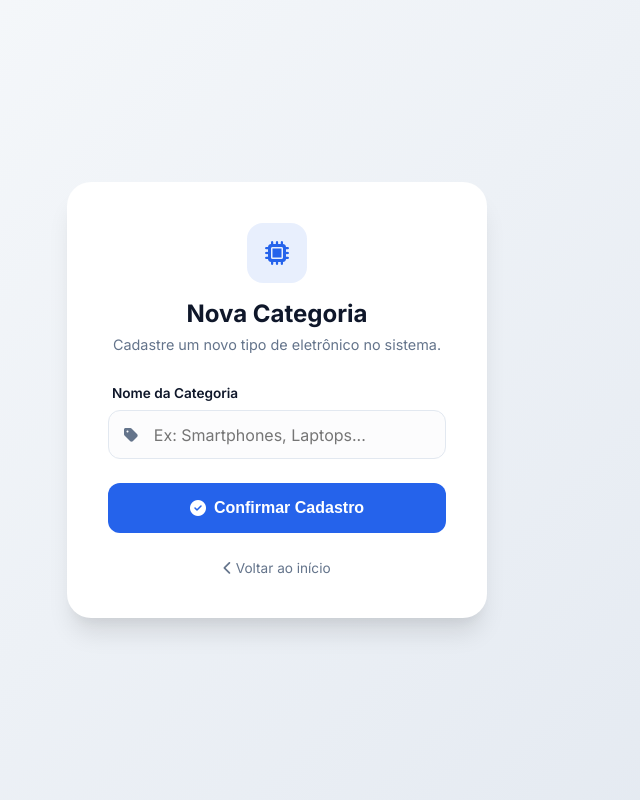
After one commit to Muhhdionizio31/Loja-de-eletronicos, a FastAPI app: template templates/cadastrar.html in a window 1280 px wide. The commit adds this page. Shown: the whole page, without its empty margins (363-1003 px from the left). Run offline with FastAPI, Linux system fonts and the light colour scheme; the template is opened without the code that fills it, so the values that code supplies are empty.

Commit message:
Criando e esrilizando a rota de cadastro das categorias

```diff
--- a/main.py
+++ b/main.py
@@ -16,3 +16,21 @@ def index(request:Request):
         "index.html",
         {"request":request}
     )
+
+@app.get("/eletronico/cadastro")
+def exibir_cadastro(request:Request):
+    return templates.TemplateResponse(
+        request,
+        "cadastrar.html",
+        {"request":request}
+    )
+
+@app.post("/eletronico")
+def criar_eletronico(
+    nome: str = Form(...),
+    db: Session = Depends(get_db)
+):
+    novo_eletronico = Eletronico(nome=nome)
+    db.add(novo_eletronico)
+    db.commit()
+    return RedirectResponse(url="/", status_code=303)
--- /dev/null
+++ b/templates/cadastrar.html
@@ -0,0 +1,218 @@
+<!DOCTYPE html>
+<html lang="pt-br">
+<head>
+    <meta charset="UTF-8">
+    <meta name="viewport" content="width=device-width, initial-scale=1.0">
+    <title>Cadastro de Categorias | TechNova</title>
+    <link href="https://fonts.googleapis.com/css2?family=Inter:wght@400;600;700&display=swap" rel="stylesheet">
+    <link rel="stylesheet" href="https://cdnjs.cloudflare.com/ajax/libs/font-awesome/6.4.0/css/all.min.css">
+
+    <style>
+        :root {
+            --primary: #2563eb;
+            --primary-dark: #1d4ed8;
+            --bg-gradient: linear-gradient(135deg, #f8fafc 0%, #e2e8f0 100%);
+            --text-main: #0f172a;
+            --text-muted: #64748b;
+            --white: #ffffff;
+            --shadow: 0 20px 25px -5px rgba(0, 0, 0, 0.1), 0 10px 10px -5px rgba(0, 0, 0, 0.04);
+        }
+
+        * {
+            margin: 0;
+            padding: 0;
+            box-sizing: border-box;
+        }
+
+        body {
+            font-family: 'Inter', sans-serif;
+            background: var(--bg-gradient);
+            height: 100vh;
+            display: flex;
+            justify-content: center;
+            align-items: center;
+            color: var(--text-main);
+        }
+
+        .card {
+            background: var(--white);
+            width: 100%;
+            max-width: 420px;
+            padding: 2.5rem;
+            border-radius: 24px;
+            box-shadow: var(--shadow);
+            border: 1px solid rgba(255, 255, 255, 0.8);
+        }
+
+        .header {
+            text-align: center;
+            margin-bottom: 2rem;
+        }
+
+        .icon-box {
+            width: 60px;
+            height: 60px;
+            background: rgba(37, 99, 235, 0.1);
+            color: var(--primary);
+            border-radius: 16px;
+            display: flex;
+            justify-content: center;
+            align-items: center;
+            font-size: 1.5rem;
+            margin: 0 auto 1rem;
+        }
+
+        h2 {
+            font-size: 1.5rem;
+            font-weight: 700;
+            color: var(--text-main);
+            margin-bottom: 0.5rem;
+        }
+
+        p {
+            color: var(--text-muted);
+            font-size: 0.9rem;
+        }
+
+        .form-group {
+            margin-bottom: 1.5rem;
+        }
+
+        label {
+            display: block;
+            font-size: 0.85rem;
+            font-weight: 600;
+            margin-bottom: 0.6rem;
+            color: var(--text-main);
+            padding-left: 4px;
+        }
+
+        .input-container {
+            position: relative;
+        }
+
+        .input-container i {
+            position: absolute;
+            left: 1rem;
+            top: 50%;
+            transform: translateY(-50%);
+            color: var(--text-muted);
+            transition: color 0.3s;
+        }
+
+        input {
+            width: 100%;
+            padding: 0.85rem 1rem 0.85rem 2.8rem;
+            border: 1px solid #e2e8f0;
+            border-radius: 12px;
+            font-size: 1rem;
+            font-family: inherit;
+            transition: all 0.3s;
+            background-color: #fcfcfd;
+        }
+
+        input:focus {
+            outline: none;
+            border-color: var(--primary);
+            background-color: #fff;
+            box-shadow: 0 0 0 4px rgba(37, 99, 235, 0.1);
+        }
+
+        input:focus + i {
+            color: var(--primary);
+        }
+
+        .btn-submit {
+            width: 100%;
+            background: var(--primary);
+            color: white;
+            border: none;
+            padding: 1rem;
+            border-radius: 12px;
+            font-size: 1rem;
+            font-weight: 600;
+            cursor: pointer;
+            transition: all 0.3s;
+            display: flex;
+            justify-content: center;
+            align-items: center;
+            gap: 0.5rem;
+            margin-top: 1rem;
+        }
+
+        .btn-submit:hover {
+            background: var(--primary-dark);
+            transform: translateY(-2px);
+            box-shadow: 0 10px 15px -3px rgba(37, 99, 235, 0.3);
+        }
+
+        .btn-submit:active {
+            transform: translateY(0);
+        }
+
+        .footer-link {
+            text-align: center;
+            margin-top: 1.5rem;
+        }
+
+        .footer-link a {
+            text-decoration: none;
+            color: var(--text-muted);
+            font-size: 0.85rem;
+            transition: color 0.3s;
+        }
+
+        .footer-link a:hover {
+            color: var(--primary);
+        }
+
+        /* Animação de entrada */
+        @keyframes fadeInUp {
+            from { opacity: 0; transform: translateY(20px); }
+            to { opacity: 1; transform: translateY(0); }
+        }
+
+        .card {
+            animation: fadeInUp 0.6s ease-out;
+        }
+    </style>
+</head>
+<body>
+
+    <div class="card">
+        <div class="header">
+            <div class="icon-box">
+                <i class="fas fa-microchip"></i>
+            </div>
+            <h2>Nova Categoria</h2>
+            <p>Cadastre um novo tipo de eletrônico no sistema.</p>
+        </div>
+
+        <form action="/eletronico/" method="POST">
+            <div class="form-group">
+                <label for="nome">Nome da Categoria</label>
+                <div class="input-container">
+                    <i class="fas fa-tag"></i>
+                    <input
+                        type="text"
+                        id="nome"
+                        name="nome"
+                        placeholder="Ex: Smartphones, Laptops..."
+                        required
+                        autocomplete="off"
+                    >
+                </div>
+            </div>
+
+            <button type="submit" class="btn-submit">
+                <i class="fas fa-check-circle"></i> Confirmar Cadastro
+            </button>
+        </form>
+
+        <div class="footer-link">
+            <a href="/"><i class="fas fa-chevron-left"></i> Voltar ao início</a>
+        </div>
+    </div>
+
+</body>
+</html>
--- a/templates/index.html
+++ b/templates/index.html
@@ -308,7 +308,7 @@
                 </div>
             </div>
 
-            <a href="/cadastro" class="btn-admin">Sou administrador</a>
+            <a href="/eletronico/cadastro" class="btn-admin">Sou administrador</a>
         </div>
     </header>
 
```
Also changed, not shown: lojinha.db.
